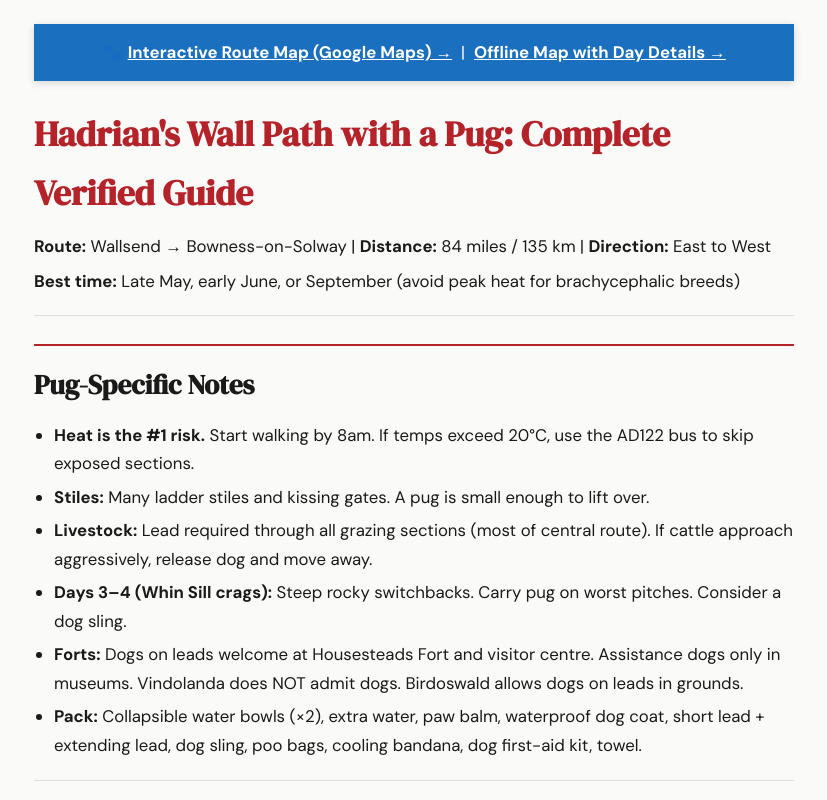
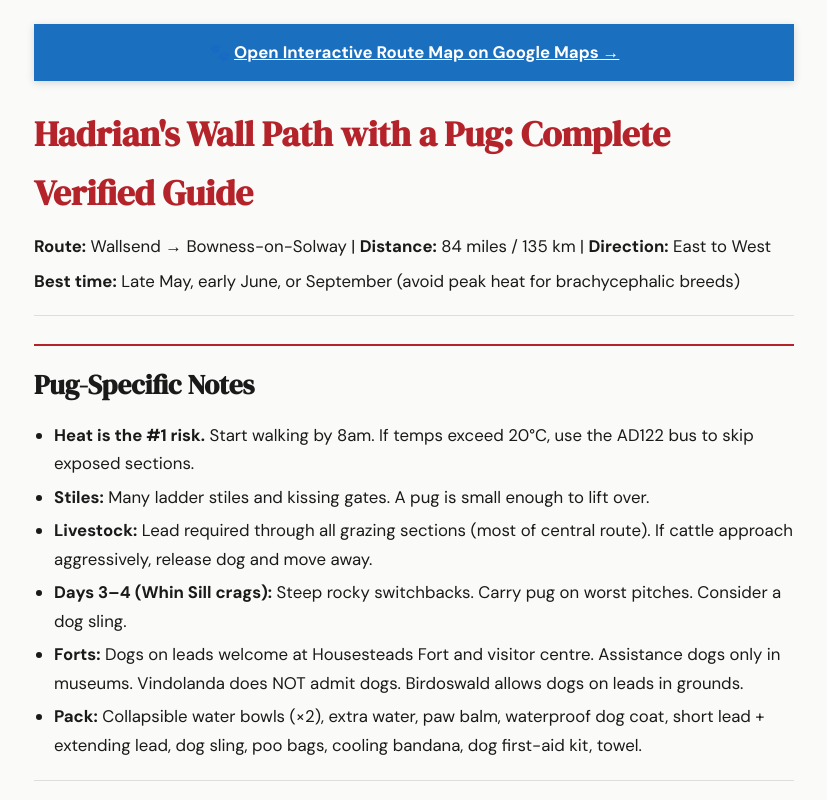
Before and after one commit to Edescho/hadrians-wall-pug, a plain HTML site: page index.html in a window 1280 px wide. Shown: the top 800 px of the page, without its empty margins (226-1053 px from the left). Drawn offline with Linux system fonts and the light colour scheme.

Commit message:
Add files via upload

```diff
--- a/index.html
+++ b/index.html
@@ -30,7 +30,7 @@ code { background: #eee; padding: 2px 5px; border-radius: 3px; font-size: 0.85re
 </style>
 </head>
 <body>
-<div class="map-banner">🐾 <a href="https://www.google.com/maps/d/u/0/edit?mid=1LxbQSytErslc_2Vg9hbT_U-Gzq9eHvQ&usp=sharing" target="_blank">Interactive Route Map (Google Maps) →</a> &nbsp;|&nbsp; <a href="map.html">Offline Map with Day Details →</a></div>
+<div class="map-banner">🐾 <a href="https://www.google.com/maps/d/u/0/edit?mid=1LxbQSytErslc_2Vg9hbT_U-Gzq9eHvQ&usp=sharing" target="_blank">Open Interactive Route Map on Google Maps →</a></div>
 <h1>Hadrian's Wall Path with a Pug: Complete Verified Guide</h1>
 
 <p><strong>Route:</strong> Wallsend → Bowness-on-Solway | <strong>Distance:</strong> 84 miles / 135 km | <strong>Direction:</strong> East to West</p>
```
